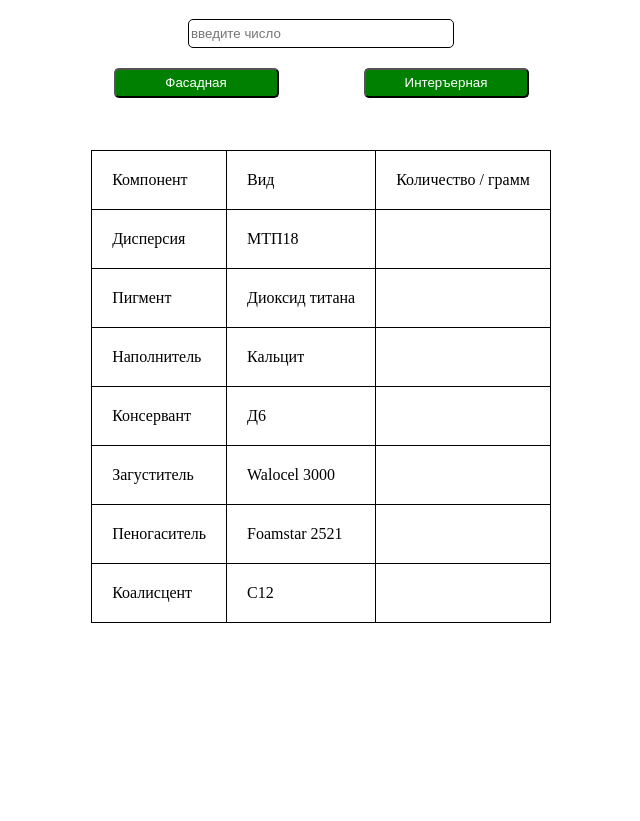
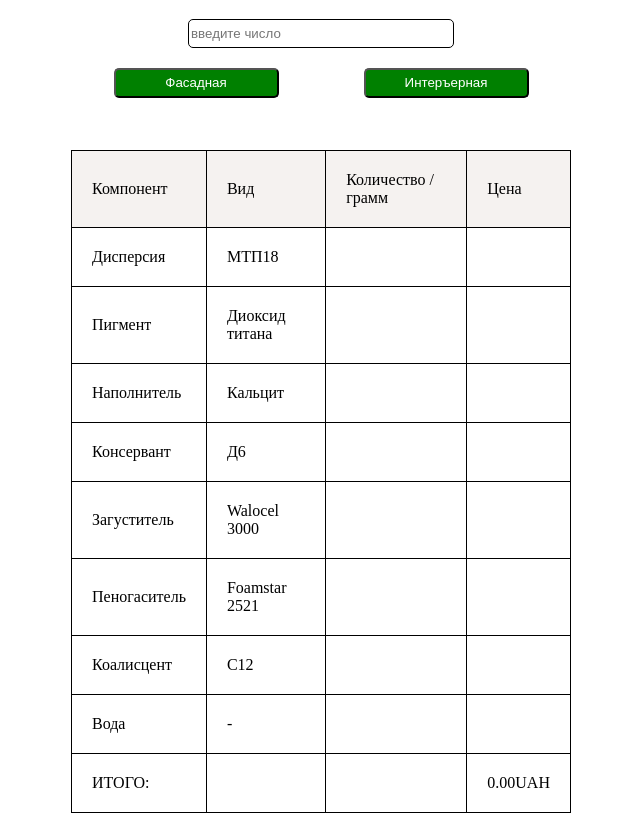
Before and after one commit to DenysAptikieiev/paint_calc, a website: page index.html in a window 1280 px wide. Both pictures are taken after a click on the button "Фасадная". Shown: the part 69-890 px from the top of the page, without its empty margins (319-959 px from the left). Before the commit the page ends 800 px from the top, so only its background shows below. Drawn offline with Linux system fonts and the light colour scheme.

Commit message:
price commit

```diff
--- a/assets/js/app.js
+++ b/assets/js/app.js
@@ -3,35 +3,44 @@
 const kilogram = document.querySelector('#quantity'),
     btnCalculateFasad = document.querySelector('.btnF'),
     btnCalculateInter = document.querySelector('.btnInter'),
+    elemTotalPrice = document.querySelector('.total-price'),
     valueText = document.querySelector('.value-text');
 
 const rawMaterials = {
-    dispersion: { fasad: 0.25, interior: 0.085 },              //  Дисперсия
-    pigment: { fasad: 0.17857143, interior: 0.1 },             //  Диоксид Титана
-    filler: { fasad: 0.3, interior: 0.425 },                   //  Кальцит
-    preservative: { fasad: 0.00014286, interior: 0.00014286 }, //  Консервант
-    thickener: { fasad: 0.00285714, interior: 0.00285714 },    //  Загуститель
-    defoamer: { fasad: 0.00014286, interior: 0.00014286 },     //  Пеногаситель
-    coaliscent: { fasad: 0.00085714, interior: 0.00085714 }    //  Коалисцент
+    dispersion: { fasad: 0.25, interior: 0.085, price: 48 },                //  Дисперсия
+    pigment: { fasad: 0.17857143, interior: 0.1, price: 80 },               //  Диоксид Титана
+    filler: { fasad: 0.3, interior: 0.425, price: 5.6 },                    //  Кальцит
+    preservative: { fasad: 0.00014286, interior: 0.00014286, price: 25.35 },//  Консервант
+    thickener: { fasad: 0.00285714, interior: 0.00285714, price: 48 },      //  Загуститель
+    defoamer: { fasad: 0.00014286, interior: 0.00014286, price: 25 },       //  Пеногаситель
+    coaliscent: { fasad: 0.00085714, interior: 0.00085714, price: 90 }      //  Коалисцент
 }
 
-const calcFunction = (type) => {
+const calcFunction = (type, price) => {
     const value = +kilogram.value;
     kilogram.value = '';
+    let totalPrice = 0;
 
     for (let key in rawMaterials) {
-        let elem = document.querySelector(`.${key}`);
-        let quantity = rawMaterials[key][type]
+
+        let elem = document.querySelector(`.${key} td:nth-child(3)`);
+        let elemOfPrice = document.querySelector(`.${key} td:nth-child(4)`);
+        let quantity = rawMaterials[key][type];
+        let priceOfElem = rawMaterials[key][price];
 
         if (!isNaN(value) && value !== ' ' && value <= 140 && value !== 0) {
             valueText.textContent = `Для ${value}kg (${type}) краски подребуется:`;
 
             let resultG = value * quantity * 1000;
             let resultK = value * quantity;
+            let resultEqualsPrice = resultK * priceOfElem;
+            totalPrice = totalPrice + resultEqualsPrice;
+            resultEqualsPrice = resultEqualsPrice.toFixed(2);
             resultK = resultK.toFixed(2);
             resultG = resultG.toFixed(2);
 
             resultK >= 1 ? elem.textContent = `${resultG}g / ${resultK}kg` : elem.textContent = `${resultG}g`;
+            elemOfPrice.textContent = `${resultEqualsPrice}UAH`
 
         } else if (value > 140) {
             kilogram.value = '';
@@ -41,7 +50,11 @@ const calcFunction = (type) => {
             kilogram.placeholder = 'введите число'
         }
     }
+    totalPrice = totalPrice.toFixed(2);
+    elemTotalPrice.textContent = `${totalPrice}UAH`;
+    // console.log('totalPrice: ', totalPrice);
+
 }
 
-btnCalculateFasad.addEventListener('click', () => calcFunction('fasad'));
-btnCalculateInter.addEventListener('click', () => calcFunction('interior'));
+btnCalculateFasad.addEventListener('click', () => calcFunction('fasad', 'price'));
+btnCalculateInter.addEventListener('click', () => calcFunction('interior', 'price'));
--- a/assets/style/main.scss
+++ b/assets/style/main.scss
@@ -53,9 +53,13 @@ table {
     border: 1px solid;
   }
 
+  tr:first-child{
+    background: #f5f2f0;
+  }
+
   @media (min-width: 320px) and (max-width: 620px) {
     td {
-      padding: 10px;
+      padding: 5px;
       border: 1px solid;
     }
     .btn-block button {
--- a/index.html
+++ b/index.html
@@ -23,43 +23,62 @@
                     <td>Компонент</td>
                     <td>Вид</td>
                     <td>Количество / грамм</td>
+                    <td>Цена</td>
+                </tr>
+                <tr class="dispersion">
+                    <td>Дисперсия</td>
+                    <td>МТП18</td>
+                    <td ></td>
+                    <td class="price"></td>
+                </tr>
+                <tr class="pigment">
+                    <td>Пигмент</td>
+                    <td>Диоксид титана</td>
+                    <td></td>
+                    <td class="price"></td>
+                </tr>
+                <tr class="filler">
+                    <td>Наполнитель</td>
+                    <td>Кальцит</td>
+                    <td></td>
+                    <td class="price"></td>
+                </tr>
+                <tr class="preservative">
+                    <td>Консервант</td>
+                    <td>Д6</td>
+                    <td></td>
+                    <td class="price"></td>
+                </tr>
+                <tr class="thickener">
+                    <td>Загуститель</td>
+                    <td>Walocel 3000</td>
+                    <td></td>
+                    <td class="price"></td>
+                </tr>
+                <tr class="defoamer">
+                    <td>Пеногаситель</td>
+                    <td>Foamstar 2521</td>
+                    <td></td>
+                    <td class="price"></td>
+                </tr>
+                <tr class="coaliscent">
+                    <td>Коалисцент</td>
+                    <td>С12</td>
+                    <td></td>
+                    <td class="price"></td>
+                </tr>
+                <tr class="water">
+                    <td>Вода</td>
+                    <td> - </td>
+                    <td></td>
+                    <td class="price"></td>
                 </tr>
                 <tr>
-                    <td>Дисперсия</td>
-                    <td>МТП18</td>
-                    <td class="dispersion"></td>
+                    <td>ИТОГО:</td>
+                    <td></td>
+                    <td></td>
+                    <td class="total-price"></td>
                 </tr>
-                <tr>
-                    <td>Пигмент</td>
-                    <td>Диоксид титана</td>
-                    <td class="pigment"></td>
-                </tr>
-                <tr>
-                    <td>Наполнитель</td>
-                    <td>Кальцит</td>
-                    <td class="filler"></td>
-                </tr>
-                <tr>
-                    <td>Консервант</td>
-                    <td>Д6</td>
-                    <td class="preservative"></td>
-                </tr>
-                <tr>
-                    <td>Загуститель</td>
-                    <td>Walocel 3000</td>
-                    <td class="thickener"></td>
-                </tr>
-                <tr>
-                    <td>Пеногаситель</td>
-                    <td>Foamstar 2521</td>
-                    <td class="defoamer"></td>
-                </tr>
-                <tr>
-                    <td>Коалисцент</td>
-                    <td>С12</td>
-                    <td class="coaliscent"></td>
-                </tr>
-                <tr></tr>
             </table>
         </main>
         <footer class="footer">
```
Also changed, not shown: assets/style/main.css, 1 other file.
